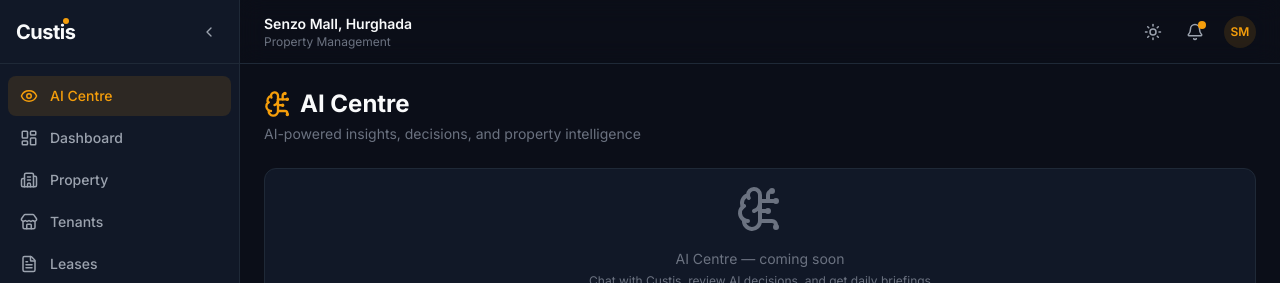
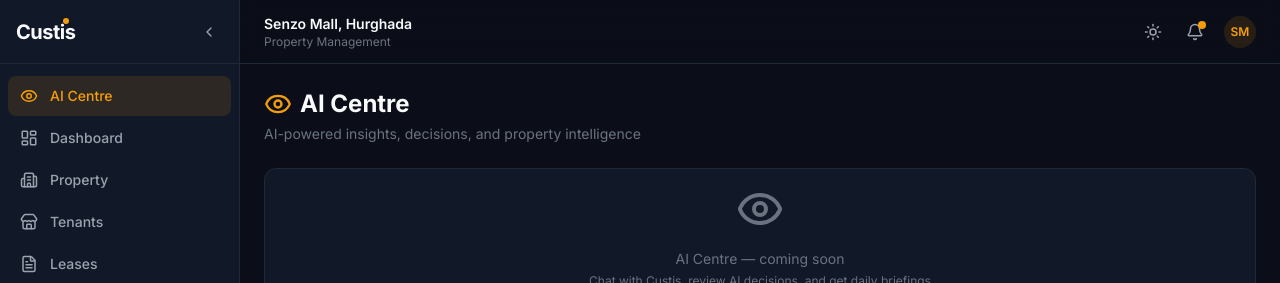
Before and after one commit to A10ai/wedja, a Next.js app: page /dashboard/ai in a window 1280 px wide. Shown: the top 283 px of the page. Built offline with nearby package versions, Linux system fonts and the light colour scheme; no server answers.

Commit message:
fix: Eye icon on AI Centre page content

```diff
--- a/src/app/dashboard/ai/page.tsx
+++ b/src/app/dashboard/ai/page.tsx
@@ -1,4 +1,4 @@
-import { BrainCircuit } from "lucide-react";
+import { Eye } from "lucide-react";
 import { Card, CardContent } from "@/components/ui/card";
 
 export default function AIPage() {
@@ -6,7 +6,7 @@
     <div className="space-y-6 animate-fade-in">
       <div>
         <h1 className="text-2xl font-bold text-text-primary flex items-center gap-2">
-          <BrainCircuit size={28} className="text-custis-gold" />
+          <Eye size={28} className="text-custis-gold" />
           AI Centre
         </h1>
         <p className="text-sm text-text-muted mt-1">
@@ -15,7 +15,7 @@
       </div>
       <Card>
         <CardContent className="py-16 text-center">
-          <BrainCircuit size={48} className="mx-auto text-text-muted mb-4" />
+          <Eye size={48} className="mx-auto text-text-muted mb-4" />
           <p className="text-text-muted text-sm">AI Centre — coming soon</p>
           <p className="text-text-muted text-xs mt-1">
             Chat with Custis, review AI decisions, and get daily briefings
```
